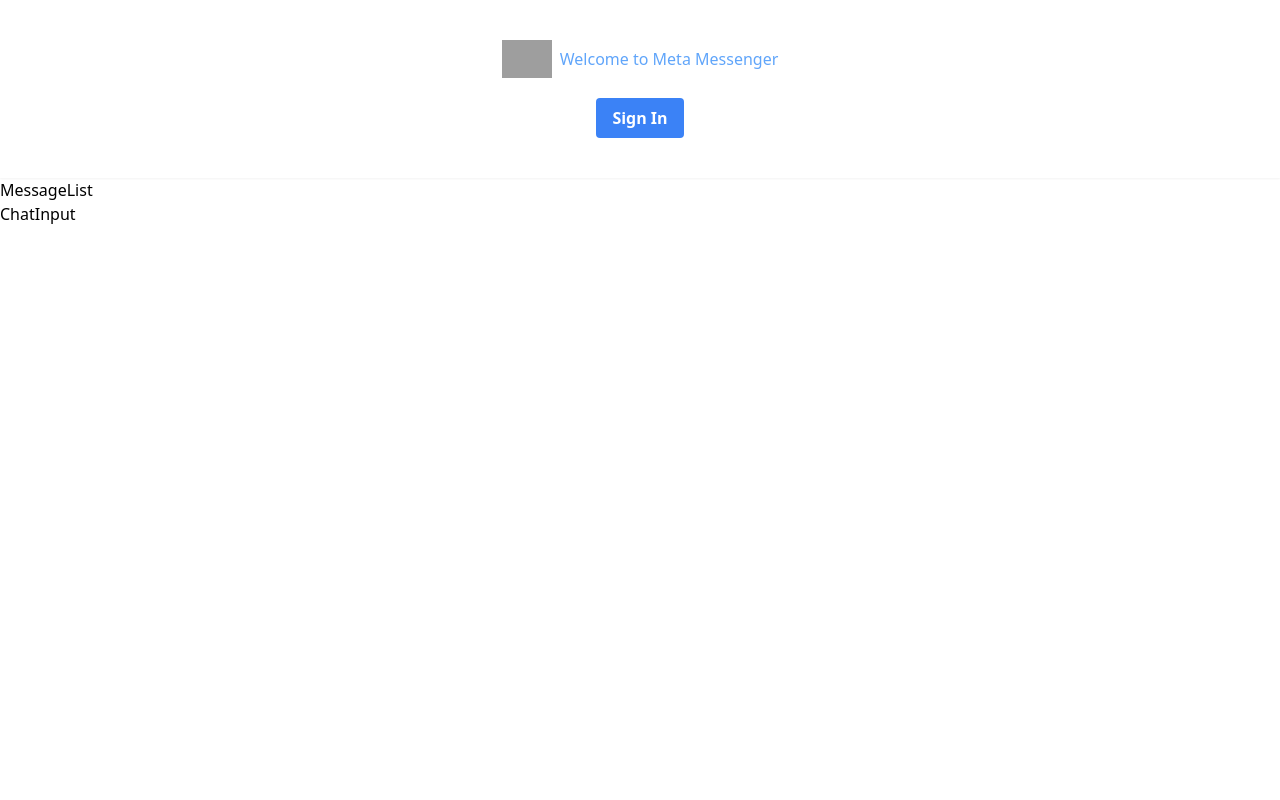
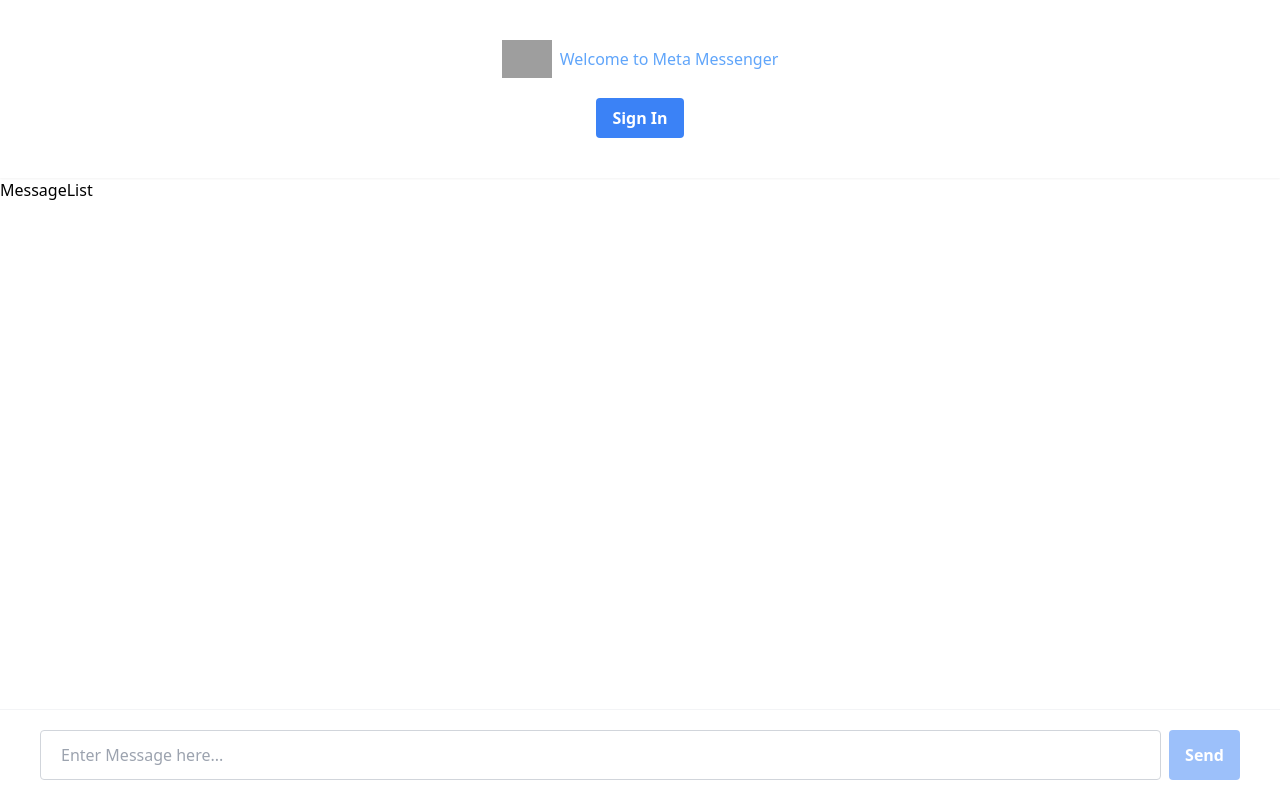
Before and after one commit to lucaspires-source/Meta-Messenger-Clone, a Next.js app: page / in a window 1280 px wide. Built offline with nearby package versions, Linux system fonts and the light colour scheme; grey boxes are pictures that could not be loaded.

Commit message:
basic structure of ChatInput and MessageList component

```diff
--- a/app/ChatInput.tsx
+++ b/app/ChatInput.tsx
@@ -1,7 +1,40 @@
+"use client";
+
+import { FormEvent, useState } from "react";
+
 function ChatInput() {
+  const [input, setInput] = useState("");
+
+  function addMessage(e: FormEvent<HTMLFormElement>) {
+    e.preventDefault();
+
+    if (!input) return;
+
+    const messageToSend = input
+
+    setInput('')
+  }
   return (
-    <div>ChatInput</div>
-  )
+    <form
+      onSubmit={addMessage}
+      className="fixed bottom-0 z-50  w-full flex px-10 py-5 space-x-2 border-t border-gray-100"
+    >
+      <input
+        onChange={(e) => setInput(e.target.value)}
+        value={input}
+        type="text"
+        placeholder="Enter Message here..."
+        className="flex-1 rounded border  border-gray-300 focus:outiline-none focus:ring-2 focus:ring-blue-600 focus:border-transparent px-5 py-3 disabled:opacity-50 disabled:cursor-not-allowed"
+      />
+      <button
+        disabled={!input}
+        type="submit"
+        className="bg-blue-500 hover:bg-blue-700 text-white font-bold py-2 px-4 rounded disabled:opacity-50 disabled:cursor-not-allowed"
+      >
+        Send
+      </button>
+    </form>
+  );
 }
 
-export default ChatInput
+export default ChatInput;
```
